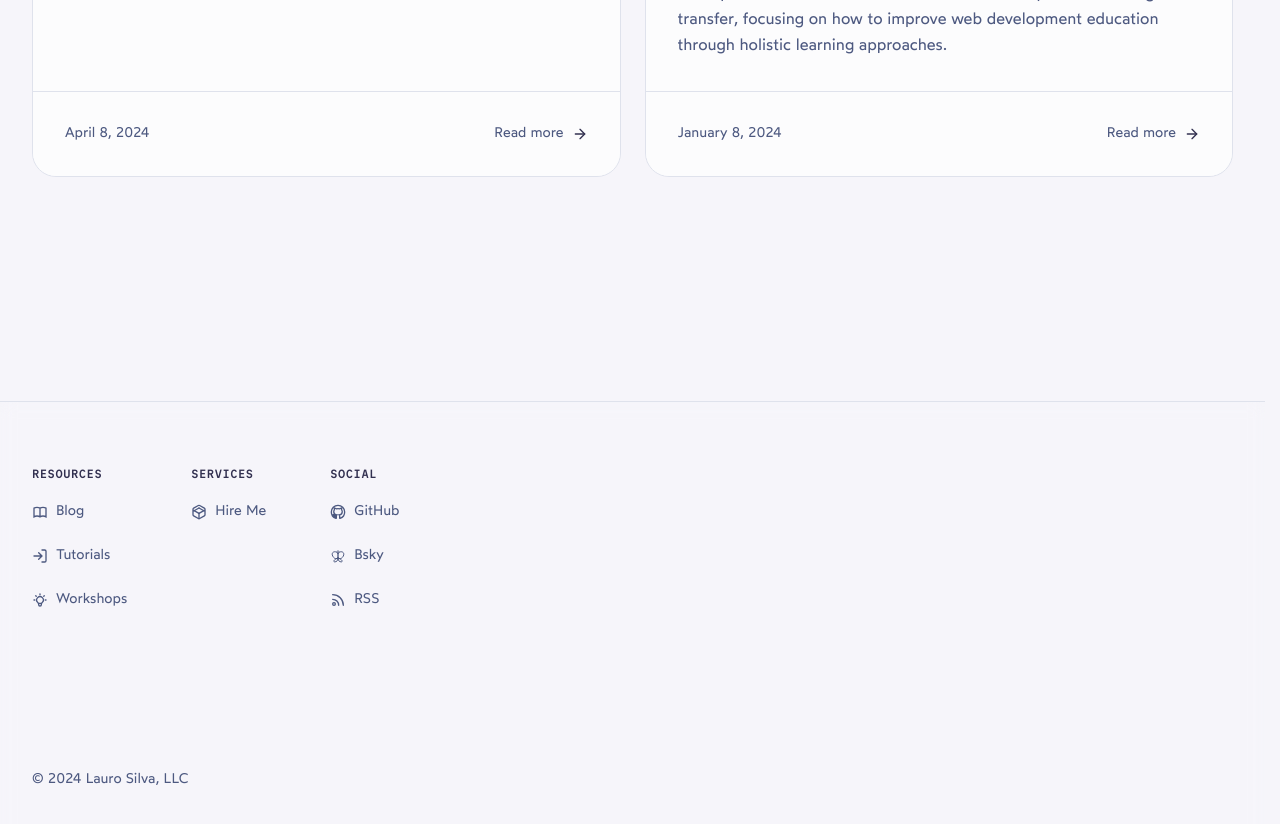
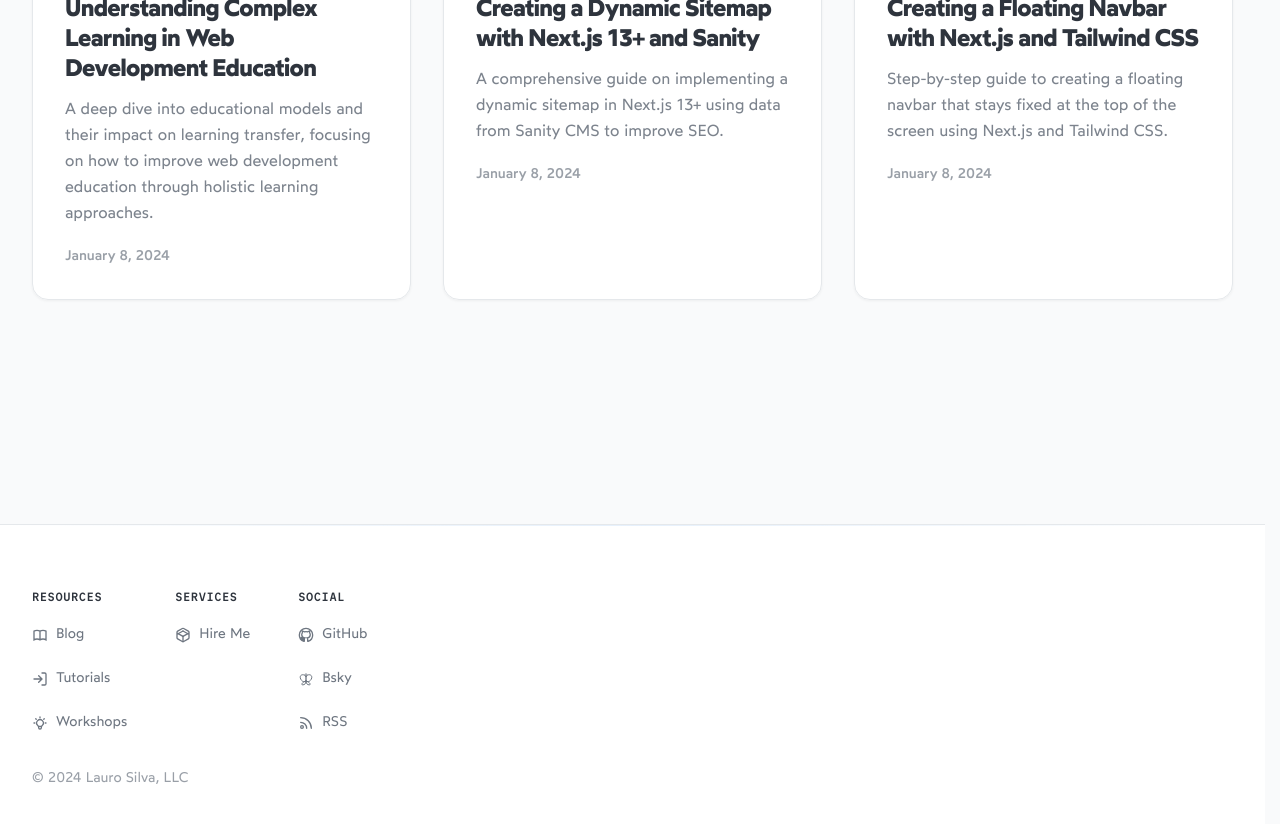
Before and after one commit to laurosilvacom/website, a Next.js app: page / in a window 1280 px wide. Shown: the part 1820-2644 px from the top of the page. Built offline with nearby package versions, Linux system fonts and the light colour scheme.

Commit message:
desing updates

```diff
--- a/app/components/card-grid.tsx
+++ b/app/components/card-grid.tsx
@@ -8,7 +8,7 @@ interface CardGridProps {
 export function CardGrid({children, className = ''}: CardGridProps) {
 	return (
 		<div
-			className={`grid w-full grid-cols-1 gap-6 sm:grid-cols-2 ${className}`}>
+			className={`grid w-full [grid-template-columns:repeat(auto-fit,minmax(320px,1fr))] gap-8 sm:grid-cols-2 lg:grid-cols-3 ${className} `}>
 			{children}
 		</div>
 	)
--- a/app/components/card.tsx
+++ b/app/components/card.tsx
@@ -2,7 +2,6 @@ import {ArrowRight} from 'lucide-react'
 import Image from 'next/image'
 import Link from 'next/link'
 import {type ReactNode} from 'react'
-
 interface CardProps {
 	href: string
 	title: string
@@ -23,49 +22,60 @@ export function Card({
 	className = ''
 }: CardProps) {
 	return (
-		<Link href={href} aria-label={`Read more about ${title}`} className="group">
+		<Link
+			href={href}
+			className="group block h-full transform transition-all duration-300"
+			aria-label={`Read more about ${title}`}>
 			<article
-				className={`border-border bg-card hover:shadow-primary/5 relative flex h-full flex-col rounded-3xl border backdrop-blur-md transition-all duration-300 hover:-translate-y-0.5 hover:shadow-sm ${className} `}>
-				<div className="relative flex-grow space-y-4 p-6 sm:p-8">
+				className={`relative flex h-full flex-col rounded-2xl border border-[hsl(var(--border)/0.15)] bg-[hsl(var(--card)/0.95)] shadow-[0_1px_3px_rgba(0,0,0,0.05)] transition-all duration-300 ease-out hover:border-[hsl(var(--border)/0.25)] hover:bg-[hsl(var(--accent)/0.05)] hover:shadow-[0_4px_18px_rgba(0,0,0,0.04)] dark:shadow-[0_1px_3px_rgba(0,0,0,0.2)] dark:hover:shadow-[0_4px_18px_rgba(0,0,0,0.25)] ${className} `}>
+				<div className="flex flex-1 flex-col p-8">
+					{/* Icon */}
 					{icon && (
+						<div className="mb-7">
+							<div className="inline-flex h-14 w-14 items-center justify-center rounded-xl bg-[hsl(var(--accent)/0.1)] ring-1 ring-[hsl(var(--border)/0.1)]">
 								<Image
 									src={icon}
-							alt={`${title} icon`}
-							width={32}
-							height={32}
+									alt=""
+									width={28}
+									height={28}
 									quality={100}
-							className="rounded-lg"
+									className="h-7 w-7 object-contain"
+									aria-hidden="true"
 								/>
+							</div>
+						</div>
 					)}
 
-					<h2 className="text-foreground text-xl font-bold tracking-tight sm:text-2xl">
+					{/* Content */}
+					<div className="flex-1 space-y-5">
+						<div className="space-y-3">
+							<h2 className="text-2xl leading-tight font-bold tracking-tight text-[hsl(var(--foreground))]">
 								{title}
 							</h2>
-
 							{description && (
-						<p className="text-muted-foreground line-clamp-3 text-base leading-relaxed">
+								<p className="text-base leading-relaxed text-[hsl(var(--muted-foreground)/0.9)]">
 									{description}
 								</p>
 							)}
 						</div>
 
-				{(date || footer) && (
-					<div className="border-border bg-card relative rounded-b-3xl border-t p-6 sm:p-8">
-						<div className="flex items-center justify-between">
 						{date && (
-								<time dateTime={date} className="text-muted-foreground text-sm">
+							<time className="block text-sm font-medium text-[hsl(var(--muted-foreground)/0.7)]">
 								{date}
 							</time>
 						)}
+					</div>
+				</div>
+
+				{/* Footer */}
+				{(footer || !icon) && (
+					<div className="mt-auto flex items-center border-t border-[hsl(var(--border)/0.1)] px-8 py-6">
 						{footer || (
-								<div className="flex items-center gap-2">
-									<span className="text-muted-foreground text-sm">
-										Read more
-									</span>
-									<ArrowRight className="text-primary h-4 w-4 transition-all duration-300 group-hover:translate-x-1" />
+							<div className="flex items-center font-medium text-[hsl(var(--primary))]">
+								<span className="text-base">Learn more</span>
+								<ArrowRight className="ml-2 h-5 w-5 transition-transform duration-300 ease-out group-hover:translate-x-0.5" />
 							</div>
 						)}
-						</div>
 					</div>
 				)}
 			</article>
--- a/app/components/footer.tsx
+++ b/app/components/footer.tsx
@@ -271,12 +271,12 @@ export default function Footer() {
 	}
 
 	return (
-		<footer className="bg-card/50 border-border relative mt-32 w-full border-t pb-32 backdrop-blur-sm print:hidden">
+		<footer className="relative mt-32 w-full border-t border-[hsl(var(--border)/0.2)] bg-[hsl(var(--card)/0.95)] pb-20 backdrop-blur-xl print:hidden">
 			<Container className="mx-auto w-full max-w-screen-xl">
-				<div className="via-primary/20 absolute top-0 right-0 left-0 h-px bg-gradient-to-r from-transparent to-transparent" />
+				<div className="absolute inset-x-0 top-0 h-px bg-gradient-to-r from-transparent via-[hsl(var(--primary)/0.1)] to-transparent" />
 
-				<div className="relative mx-auto flex w-full flex-col items-start justify-between gap-16 pt-14 pb-48 sm:flex-row sm:pt-16">
-					<div className="relative mx-auto flex w-full flex-col items-start gap-8 sm:flex-row sm:items-start sm:gap-16">
+				<div className="relative mx-auto flex w-full flex-col gap-16 py-16 sm:flex-row sm:items-start">
+					<div className="relative mx-auto flex w-full flex-col items-start gap-12 sm:flex-row sm:items-start">
 						{Object.entries(sections).map(([title, links]) => (
 							<FooterSection
 								key={title}
@@ -288,7 +288,7 @@ export default function Footer() {
 						))}
 					</div>
 
-					<div className="text-muted-foreground absolute bottom-5 flex items-center gap-2 text-sm">
+					<div className="absolute bottom-4 left-5 text-sm text-[hsl(var(--muted-foreground)/0.7)] sm:left-10 lg:left-0">
 						<span>© {new Date().getFullYear()} Lauro Silva, LLC</span>
 					</div>
 				</div>
--- a/app/globals.css
+++ b/app/globals.css
@@ -1,120 +1,145 @@
 @import 'tailwindcss';
 @plugin "@tailwindcss/typography";
-/* Theme Configuration */
 
 @theme {
 	--font-sans: 'Wotfard', sans-serif;
 	--font-mono: 'commitMono';
 
-	--background: 250 30% 97%;
-	--foreground: 245 25% 25%;
+	/* Base colors */
+	--background: 216 20% 7%; /* #0d1117 main bg */
+	--foreground: 215 20% 92%; /* #e6edf3 main text */
 
-	--card: 225 25% 99%; /* Slightly elevated surface */
-	--card-foreground: 225 25% 20%;
-	--popover: 225 25% 99%; /* Matching card */
-	--popover-foreground: 225 25% 20%;
+	/* Subtle elevation system that feels part of the theme */
+	--card: 216 20% 9%; /* Subtle lift from background */
+	--card-foreground: 215 20% 92%;
+	--popover: 216 20% 11%; /* Slightly more elevated */
+	--popover-foreground: 215 20% 92%;
 
-	/* Playful coral primary  */
-	--primary: 12 90% 63%;
-	--primary-foreground: 0 0% 100%;
+	/* GitHub accent colors */
+	--primary: 212 100% 58%; /* #2f81f7 */
+	--primary-foreground: 215 20% 92%;
 
-	/* Subtle secondary that complements primary */
-	--secondary: 225 25% 95%;
-	--secondary-foreground: 225 25% 20%;
+	/* Interactive states */
+	--secondary: 215 10% 40%; /* #6e7681 */
+	--secondary-foreground: 215 20% 92%;
 
-	/* Muted that stays in family */
-	--muted: 225 25% 95%;
-	--muted-foreground: 225 25% 40%;
+	/* Muted elements */
+	--muted: 215 10% 40%; /* #6e7681 */
+	--muted-foreground: 215 9% 53%; /* #8b949e */
 
-	/* Accent matches the overall theme */
-	--accent: 225 25% 95%;
-	--accent-foreground: 225 25% 20%;
+	/* Hover states */
+	--accent: 215 10% 40%; /* #6e7681 */
+	--accent-foreground: 215 20% 92%;
 
-	/* Warning/Destructive */
-	--destructive: 0 90% 60%;
-	--destructive-foreground: 0 0% 100%;
+	/* Destructive actions */
+	--destructive: 3 90% 63%; /* #f85149 */
+	--destructive-foreground: 215 20% 92%;
 
 	/* UI elements */
-	--border: 225 25% 90%;
-	--input: 225 25% 90%;
-	--ring: 12 90% 63%; /* Matches primary */
-	--radius: 0.75rem;
+	--border: 215 14% 21%; /* #30363d */
+	--input: 215 14% 21%;
+	--ring: 212 100% 58%;
+	--radius: 0.375rem;
 
-	/* Harmonious chart colors */
-	--chart-1: 12 90% 63%; /* Coral */
-	--chart-2: 260 85% 65%; /* Purple */
-	--chart-3: 325 85% 65%; /* Pink */
-	--chart-4: 170 85% 45%; /* Teal */
-	--chart-5: 45 85% 65%; /* Gold */
+	/* GitHub status colors */
+	--chart-1: 212 100% 58%; /* #2f81f7 blue */
+	--chart-2: 3 90% 63%; /* #f85149 red */
+	--chart-3: 144 47% 46%; /* #3fb950 green */
+	--chart-4: 271 81% 77%; /* #bc8cff purple */
+	--chart-5: 35 85% 48%; /* #d29922 yellow */
 
-	/* Light Theme Syntax */
-	--sh-identifier: var(--foreground); /* Base text color */
-	--sh-keyword: hsl(280 85% 60%); /* Vibrant purple for keywords */
-	--sh-string: hsl(150 60% 40%); /* Forest green for strings */
-	--sh-class: hsl(12 90% 63%); /* Our theme's coral for classes */
-	--sh-property: hsl(330 85% 60%); /* Pink for properties */
-	--sh-entity: hsl(200 85% 50%); /* Bright blue for entities */
-	--sh-jsxliterals: hsl(35 90% 55%); /* Warm gold for JSX */
-	--sh-sign: hsl(225 25% 60%); /* Muted blue-grey for signs */
-	--sh-comment: hsl(225 25% 40%); /* Darker blue-grey for comments */
+	/* Exact GitHub syntax colors - Dark */
+	--sh-boolean: #79c0ff;
+	--sh-comment: #8b949e;
+	--sh-constant: #79c0ff;
+	--sh-constructor: #7ee787;
+	--sh-keyword: #ff7b72;
+	--sh-function: #d2a8ff;
+	--sh-string: #a5d6ff;
+	--sh-string-escape: #ff7b72;
+	--sh-regexp: #a5d6ff;
+	--sh-class: #7ee787;
+	--sh-special: #a5d6ff;
+	--sh-number: #79c0ff;
+	--sh-variable: #ffa657;
+	--sh-type: #79c0ff;
+	--sh-property: #79c0ff;
+	--sh-symbol: #a5d6ff;
+	--sh-tag: #7ee787;
+	--sh-emphasis: #e6edf3;
+	--sh-emphasis-strong: #e6edf3;
+	--sh-link-text: #a5d6ff;
+	--sh-link-uri: #a5d6ff;
+	--sh-title: #ffa657;
 }
 
-/* Dark Mode - Maintaining accessibility and charm */
-@media (prefers-color-scheme: dark) {
+@media (prefers-color-scheme: light) {
 	:root {
-		/* Rich, deep background - not pure black */
-		--background: 225 25% 9%;
-		--foreground: 225 25% 98%;
-		--card: 225 25% 11%;
-		--card-foreground: 225 25% 98%;
-		--popover: 225 25% 9%;
-		--popover-foreground: 225 25% 98%;
+		/* Base colors */
+		--background: 210 25% 98%; /* #ffffff */
+		--foreground: 215 14% 21%; /* #24292f */
 
-		/* Brighter coral for dark mode visibility */
-		--primary: 12 95% 65%;
-		--primary-foreground: 225 25% 9%;
+		/* Subtle light mode elevation */
+		--card: 0 0% 100%; /* #f6f8fa */
+		--card-foreground: 215 14% 21%;
+		--popover: 210 25% 96%;
+		--popover-foreground: 215 14% 21%;
 
-		/* Deep, rich secondary */
-		--secondary: 225 25% 15%;
-		--secondary-foreground: 225 25% 98%;
+		/* Light mode accent colors */
+		--primary: 212 92% 45%; /* #0969da */
+		--primary-foreground: 0 0% 100%;
 
-		/* Muted that maintains readability */
-		--muted: 225 25% 15%;
-		--muted-foreground: 225 25% 70%;
+		/* Light interactive states */
+		--secondary: 210 25% 98%; /* #f6f8fa */
+		--secondary-foreground: 215 14% 21%;
 
-		/* Accent maintains theme consistency */
-		--accent: 225 25% 15%;
-		--accent-foreground: 225 25% 98%;
+		/* Light muted elements */
+		--muted: 215 14% 21%;
+		--muted-foreground: 215 8% 47%; /* #6e7781 */
 
-		/* Brighter destructive for dark mode */
-		--destructive: 0 95% 65%;
-		--destructive-foreground: 225 25% 9%;
+		/* Light hover states */
+		--accent: 210 25% 98%;
+		--accent-foreground: 215 14% 21%;
 
-		/* UI elements dark */
-		--border: 225 25% 15%;
-		--input: 225 25% 15%;
-		--ring: 12 95% 65%;
+		/* Light destructive */
+		--destructive: 3 90% 63%; /* #cf222e */
+		--destructive-foreground: 0 0% 100%;
 
-		/* Brighter chart colors for dark mode */
-		--chart-1: 12 95% 65%; /* Bright Coral */
-		--chart-2: 260 90% 70%; /* Bright Purple */
-		--chart-3: 325 90% 70%; /* Bright Pink */
-		--chart-4: 170 90% 50%; /* Bright Teal */
-		--chart-5: 45 90% 70%; /* Bright Gold */
+		/* Light UI elements */
+		--border: 215 14% 91%; /* #d0d7de */
+		--input: 215 14% 91%;
+		--ring: 212 92% 45%;
 
-		--sh-identifier: var(--foreground); /* Base text color */
-		--sh-keyword: hsl(280 85% 70%); /* Lighter purple */
-		--sh-string: hsl(150 60% 60%); /* Brighter green */
-		--sh-class: hsl(12 95% 65%); /* Brighter coral */
-		--sh-property: hsl(330 85% 70%); /* Brighter pink */
-		--sh-entity: hsl(200 85% 65%); /* Brighter blue */
-		--sh-jsxliterals: hsl(35 90% 65%); /* Brighter gold */
-		--sh-sign: hsl(225 25% 70%); /* Lighter blue-grey */
-		--sh-comment: hsl(225 25% 50%); /* Visible but muted */
-	}
+		/* Light status colors */
+		--chart-1: 212 92% 45%; /* #0969da */
+		--chart-2: 3 90% 63%; /* #cf222e */
+		--chart-3: 144 47% 46%; /* #2da44e */
+		--chart-4: 271 81% 77%; /* #8250df */
+		--chart-5: 35 85% 48%; /* #d4a72c */
 
-	html {
-		color-scheme: dark;
+		/* Exact GitHub syntax colors - Light */
+		--sh-boolean: #0550ae;
+		--sh-comment: #6e7781;
+		--sh-constant: #0550ae;
+		--sh-constructor: #116329;
+		--sh-keyword: #cf222e;
+		--sh-function: #8250df;
+		--sh-string: #0a3069;
+		--sh-string-escape: #cf222e;
+		--sh-regexp: #0a3069;
+		--sh-class: #116329;
+		--sh-special: #0a3069;
+		--sh-number: #0550ae;
+		--sh-variable: #953800;
+		--sh-type: #0550ae;
+		--sh-property: #0550ae;
+		--sh-symbol: #0a3069;
+		--sh-tag: #116329;
+		--sh-emphasis: #24292f;
+		--sh-emphasis-strong: #24292f;
+		--sh-link-text: #0969da;
+		--sh-link-uri: #0969da;
+		--sh-title: #953800;
 	}
 }
 
@@ -151,7 +176,7 @@ html {
 /* Code Block Styling */
 pre {
 	@apply -mx-0 my-6 overflow-auto rounded-xl border p-4 text-base shadow-xs md:-mx-10 md:my-8;
-	background-color: hsl(var(--accent));
+	background-color: hsl(var(--card));
 	color: hsl(var(--card-foreground));
 	counter-reset: sh-line-number; /* Reset line number counter */
 }
--- a/app/page.tsx
+++ b/app/page.tsx
@@ -15,7 +15,7 @@ export default async function Page() {
 				new Date(b.metadata.publishedAt).getTime() -
 				new Date(a.metadata.publishedAt).getTime()
 		)
-		.slice(0, 4)
+		.slice(0, 6)
 
 	return (
 		<Container className="mx-auto w-full max-w-screen-xl">
```
Also changed, not shown: app/blog/[slug]/page.tsx (+39 -56 lines), app/components/nav.tsx (+32 -95 lines). Lines whose indentation alone changed are shown as unchanged.
